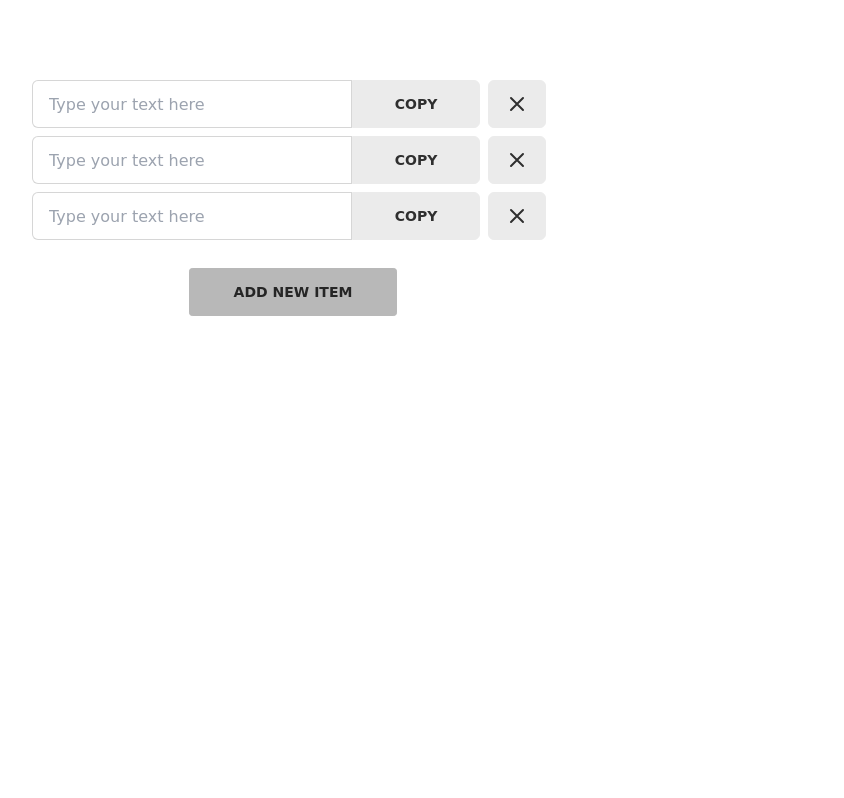
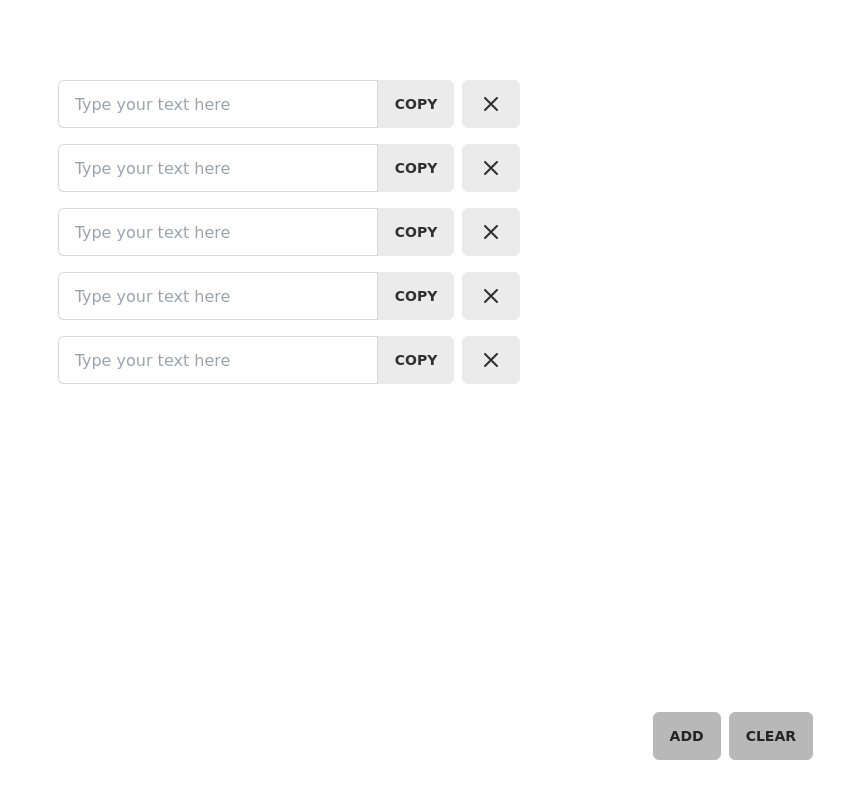
Before and after one commit to Mrbunker/clipboards, a Vue app: page / in a window 1280 px wide. Shown: the whole page, without its empty margins (347-1191 px from the left). Built offline with nearby package versions, Linux system fonts and the light colour scheme.

Commit message:
feat: copy

```diff
--- a/package.json
+++ b/package.json
@@ -10,6 +10,7 @@
     "lint": "eslint . --ext .vue,.js,.jsx,.cjs,.mjs,.ts,.tsx,.cts,.mts --fix --ignore-path .gitignore"
   },
   "dependencies": {
+    "@vueuse/core": "^9.6.0",
     "daisyui": "^2.41.0",
     "i": "^0.3.7",
     "vue": "^3.2.41"
--- a/src/components/InputList.vue
+++ b/src/components/InputList.vue
@@ -1,37 +1,55 @@
 <script setup lang="ts">
   import { ref } from "vue";
+  import { useStorage } from "@vueuse/core";
 
-  const list = ref([
-    { value: "", btnStr: "copy", id: 1 },
-    { value: "", btnStr: "copy", id: 2 },
-    { value: "", btnStr: "copy", id: 3 },
-  ]);
+  interface Item {
+    content: string;
+    id: number;
+  }
+
+  const initState = [
+    { content: "", id: 0 },
+    { content: "", id: 1 },
+    { content: "", id: 2 },
+    { content: "", id: 3 },
+    { content: "", id: 4 },
+  ];
+  const initStateStr = JSON.stringify(initState);
+
+  const listState = useStorage<Item[]>("Datalist", JSON.parse(initStateStr));
+
   const handleAddBtnClick = () => {
-    // console.log("clickCopy ");
+    const newItem: Item = {
+      content: "",
+      id: listState.value[listState.value.length - 1].id + 1,
+    };
+    listState.value.push(newItem);
   };
-  const handleCopyBtnClick = (index: number) => {
-    list.value[index].btnStr = "success!";
-    setTimeout(() => {
-      list.value[index].btnStr = "copy";
-    }, 750);
+
+  const handleCopyBtnClick = (item: Item) => {
+    navigator.clipboard.writeText(item.content);
   };
 
   const handleDelectBtnClick = (index: number) => {
-    list.value.splice(index, 1);
+    listState.value.splice(index, 1);
+  };
+
+  const handleClearBtnClick = () => {
+    listState.value = JSON.parse(initStateStr);
   };
 </script>
 <template>
   <div class="py-20">
-    <div class="pb-2" v-for="(item, index) in list" :key="item.id">
+    <div class="pb-4" v-for="(item, index) in listState" :key="item.id">
       <div class="flex content-center justify-center">
         <input
           type="text"
           placeholder="Type your text here"
           class="input input-bordered w-full max-w-xs rounded-md rounded-r-none"
-          v-model="item.value"
+          v-model="item.content"
         />
-        <button class="btn rounded-md rounded-l-none w-32" @click="handleCopyBtnClick(index)">
-          {{ item.btnStr }}
+        <button class="btn rounded-md rounded-l-none" @click="handleCopyBtnClick(item)">
+          copy
         </button>
         <button class="btn rounded-md mx-2" @click="handleDelectBtnClick(index)">
           <!-- prettier-ignore -->
@@ -39,8 +57,13 @@
         </button>
       </div>
     </div>
-    <div class="flex justify-center content-center m-5">
-      <button class="btn btn-primary w-52" @click="handleAddBtnClick">add new item</button>
-    </div>
+  </div>
+
+  <div class="fixed right-28 bottom-10 flex justify-center content-center">
+    <button class="btn btn-primary rounded-md" @click="handleAddBtnClick">add</button>
+    <button class="btn btn-primary rounded-md mx-2" @click="handleClearBtnClick">
+      <!-- prettier-ignore -->
+      clear
+    </button>
   </div>
 </template>
```
Also changed, not shown: 1 other file (tests, documents, lock files or other folders).
